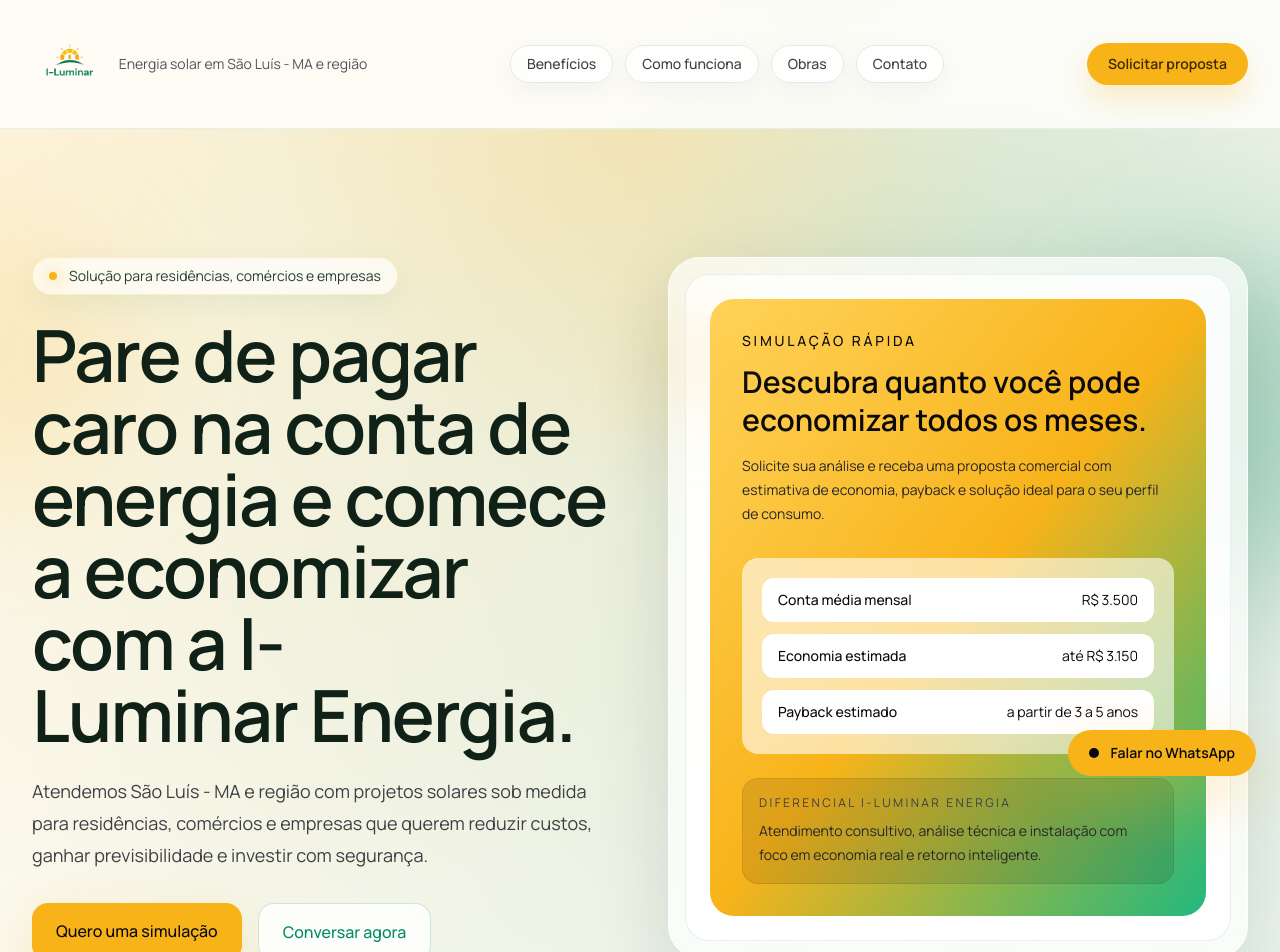
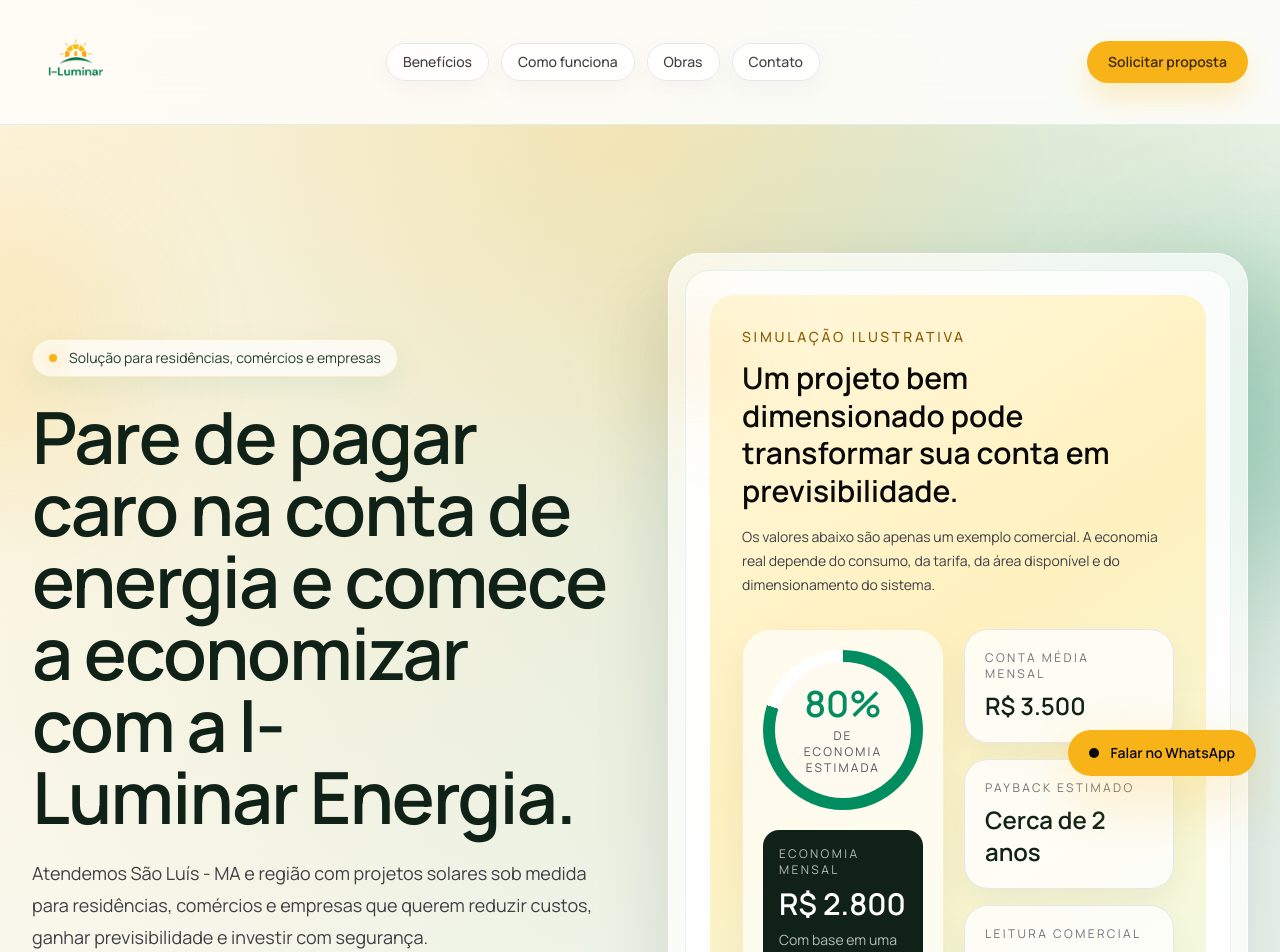
Before and after one commit to grupoiluminarbr-create/iluminarenergia, a Next.js app: page / in a window 1280 px wide. Shown: the top 952 px of the page. Built offline with nearby package versions, Linux system fonts and the light colour scheme.

Commit message:
Update SolarLandingPage.tsx

```diff
--- a/components/SolarLandingPage.tsx
+++ b/components/SolarLandingPage.tsx
@@ -150,20 +150,16 @@
       </a>
 
       <header className="sticky top-0 z-40 border-b border-[#018d5f]/10 bg-white/75 backdrop-blur-xl">
-        <div className="mx-auto flex max-w-7xl items-center justify-between px-6 py-4 lg:px-8">
-          <div className="flex items-center gap-3">
+        <div className="mx-auto flex max-w-7xl items-center justify-between px-6 py-1.5 lg:px-8">
+          <div className="flex items-center">
             <Image
               src="/logo.png"
               alt="I-Luminar Energia"
-              width={340}
-              height={100}
-              className="h-24 w-auto"
+              width={460}
+              height={140}
+              className="h-28 w-auto"
               priority
             />
-
-            <p className="hidden text-sm text-zinc-600 sm:block">
-              Energia solar em São Luís - MA e região
-            </p>
           </div>
 
           <nav className="hidden items-center gap-3 text-sm text-zinc-700 md:flex">
@@ -269,45 +265,83 @@
               <div className="absolute -left-8 top-12 hidden h-28 w-28 rounded-full border border-[#f8b319]/20 bg-[#f8b319]/10 blur-2xl lg:block" />
               <div className="rounded-[2rem] border border-white/70 bg-white/70 p-4 shadow-[0_30px_80px_rgba(16,24,40,0.12)]">
                 <div className="rounded-[1.5rem] border border-[#018d5f]/10 bg-white/80 p-6">
-                  <div className="rounded-[1.5rem] bg-gradient-to-br from-[#ffd45c] via-[#f8b319] to-[#22b87e] p-8 text-zinc-950">
-                    <p className="text-sm font-medium uppercase tracking-[0.2em]">
-                      Simulação rápida
+                  <div className="rounded-[1.5rem] bg-[linear-gradient(145deg,#fff7db_0%,#fff1bf_38%,#ebfff5_100%)] p-8 text-zinc-950">
+                    <p className="text-sm font-medium uppercase tracking-[0.2em] text-[#8a5b00]">
+                      Simulação ilustrativa
                     </p>
                     <h2 className="mt-3 text-3xl font-semibold leading-tight">
-                      Descubra quanto você pode economizar todos os meses.
+                      Um projeto bem dimensionado pode transformar sua conta em
+                      previsibilidade.
                     </h2>
-                    <p className="mt-4 text-sm leading-6 text-zinc-800">
-                      Solicite sua análise e receba uma proposta comercial com
-                      estimativa de economia, payback e solução ideal para o seu
-                      perfil de consumo.
+                    <p className="mt-4 max-w-lg text-sm leading-6 text-zinc-700">
+                      Os valores abaixo são apenas um exemplo comercial. A
+                      economia real depende do consumo, da tarifa, da área
+                      disponível e do dimensionamento do sistema.
                     </p>
 
-                    <div className="mt-8 space-y-3 rounded-2xl bg-white/60 p-5 backdrop-blur">
-                      <div className="flex items-center justify-between rounded-xl bg-white px-4 py-3">
-                        <span className="text-sm font-medium">
-                          Conta média mensal
-                        </span>
-                        <span className="text-sm">R$ 3.500</span>
+                    <div className="mt-8 grid gap-5 lg:grid-cols-[0.9fr_1.1fr]">
+                      <div className="rounded-[1.75rem] border border-[#f8b319]/20 bg-white/70 p-5 shadow-[0_18px_40px_rgba(16,24,40,0.06)]">
+                        <div className="mx-auto flex h-40 w-40 items-center justify-center rounded-full bg-[conic-gradient(#018d5f_0deg,#018d5f_288deg,#ffffff_288deg,#ffffff_360deg)] p-3">
+                          <div className="flex h-full w-full flex-col items-center justify-center rounded-full bg-[#fffaf0] text-center">
+                            <span className="text-4xl font-semibold text-[#018d5f]">
+                              80%
+                            </span>
+                            <span className="mt-1 max-w-[6rem] text-xs uppercase tracking-[0.18em] text-zinc-600">
+                              de economia estimada
+                            </span>
+                          </div>
+                        </div>
+
+                        <div className="mt-5 rounded-2xl bg-[#102218] px-4 py-4 text-white">
+                          <p className="text-xs uppercase tracking-[0.2em] text-white/70">
+                            Economia mensal
+                          </p>
+                          <p className="mt-2 text-3xl font-semibold">
+                            R$ 2.800
+                          </p>
+                          <p className="mt-2 text-sm text-white/70">
+                            Com base em uma conta média de R$ 3.500.
+                          </p>
+                        </div>
                       </div>
-                      <div className="flex items-center justify-between rounded-xl bg-white px-4 py-3">
-                        <span className="text-sm font-medium">
-                          Economia estimada
-                        </span>
-                        <span className="text-sm">até R$ 3.150</span>
-                      </div>
-                      <div className="flex items-center justify-between rounded-xl bg-white px-4 py-3">
-                        <span className="text-sm font-medium">
-                          Payback estimado
-                        </span>
-                        <span className="text-sm">a partir de 3 a 5 anos</span>
+
+                      <div className="grid gap-4">
+                        <div className="rounded-[1.5rem] border border-[#018d5f]/12 bg-white/80 p-5 shadow-[0_14px_30px_rgba(16,24,40,0.05)]">
+                          <p className="text-xs uppercase tracking-[0.2em] text-zinc-500">
+                            Conta média mensal
+                          </p>
+                          <p className="mt-2 text-2xl font-semibold text-[#102218]">
+                            R$ 3.500
+                          </p>
+                        </div>
+
+                        <div className="rounded-[1.5rem] border border-[#018d5f]/12 bg-white/80 p-5 shadow-[0_14px_30px_rgba(16,24,40,0.05)]">
+                          <p className="text-xs uppercase tracking-[0.2em] text-zinc-500">
+                            Payback estimado
+                          </p>
+                          <p className="mt-2 text-2xl font-semibold text-[#102218]">
+                            Cerca de 2 anos
+                          </p>
+                        </div>
+
+                        <div className="rounded-[1.5rem] border border-[#018d5f]/12 bg-white/80 p-5 shadow-[0_14px_30px_rgba(16,24,40,0.05)]">
+                          <p className="text-xs uppercase tracking-[0.2em] text-zinc-500">
+                            Leitura comercial
+                          </p>
+                          <p className="mt-2 text-sm leading-7 text-zinc-700">
+                            Uma análise técnica correta mostra o potencial de
+                            economia e o retorno do investimento com muito mais
+                            clareza para a decisão.
+                          </p>
+                        </div>
                       </div>
                     </div>
 
-                    <div className="mt-6 rounded-2xl border border-zinc-900/10 bg-zinc-950/10 p-4">
-                      <p className="text-xs uppercase tracking-[0.2em] text-zinc-700">
+                    <div className="mt-6 rounded-2xl border border-[#018d5f]/12 bg-white/65 p-4">
+                      <p className="text-xs uppercase tracking-[0.2em] text-zinc-600">
                         Diferencial I-Luminar Energia
                       </p>
-                      <p className="mt-2 text-sm leading-6 text-zinc-800">
+                      <p className="mt-2 text-sm leading-6 text-zinc-700">
                         Atendimento consultivo, análise técnica e instalação com
                         foco em economia real e retorno inteligente.
                       </p>
@@ -325,7 +359,7 @@
         >
           <div className="mx-auto max-w-7xl px-6 py-20 lg:px-8">
             <div className="max-w-2xl">
-              <p className="text-sm font-medium uppercase tracking-[0.2em] text-[#22b87e]">
+              <p className="text-sm font-medium uppercase tracking-[0.2em] text-[#ffd45c]">
                 Benefícios
               </p>
               <h2 className="mt-4 text-3xl font-semibold tracking-tight sm:text-4xl">
@@ -443,12 +477,12 @@
           </div>
         </section>
 
-        <section className="border-t border-[#018d5f]/10 bg-[linear-gradient(180deg,rgba(255,255,255,0.35),rgba(247,250,247,0.95))]">
+        <section className="border-t border-[#018d5f]/10 bg-[linear-gradient(180deg,rgba(255,255,255,0.72),rgba(247,250,247,0.92))]">
           <div className="mx-auto max-w-7xl px-6 py-20 lg:px-8">
-            <div className="rounded-[2rem] border border-[#018d5f]/10 bg-white/88 p-8 shadow-[0_20px_60px_rgba(16,24,40,0.06)] lg:p-12">
+            <div className="rounded-[2rem] border border-[#018d5f]/10 bg-[linear-gradient(180deg,rgba(255,255,255,0.96),rgba(245,251,247,0.96))] p-8 shadow-[0_20px_60px_rgba(16,24,40,0.06)] lg:p-12">
               <div className="grid gap-10 lg:grid-cols-[1.1fr_0.9fr] lg:items-center">
                 <div>
-                  <p className="text-sm font-medium uppercase tracking-[0.2em] text-[#22b87e]">
+                  <p className="text-sm font-medium uppercase tracking-[0.2em] text-[#ffd45c]">
                     Por que escolher a I-Luminar Energia
                   </p>
                   <h2 className="mt-4 text-3xl font-semibold tracking-tight sm:text-4xl">
@@ -463,7 +497,7 @@
                 </div>
 
                 <div className="grid gap-4 sm:grid-cols-2">
-                  <div className="rounded-2xl border border-[#018d5f]/10 bg-[#f9fdfb] p-5">
+                  <div className="rounded-2xl border border-[#018d5f]/10 bg-white/98 p-5 shadow-[0_12px_30px_rgba(16,24,40,0.04)]">
                     <p className="text-sm text-zinc-500">
                       Projetos personalizados
                     </p>
@@ -471,7 +505,7 @@
                       Dimensionamento sob medida
                     </p>
                   </div>
-                  <div className="rounded-2xl border border-[#018d5f]/10 bg-[#f9fdfb] p-5">
+                  <div className="rounded-2xl border border-[#018d5f]/10 bg-white/98 p-5 shadow-[0_12px_30px_rgba(16,24,40,0.04)]">
                     <p className="text-sm text-zinc-500">
                       Equipe especializada
                     </p>
@@ -479,13 +513,13 @@
                       Instalação com padrão técnico
                     </p>
                   </div>
-                  <div className="rounded-2xl border border-[#018d5f]/10 bg-[#f9fdfb] p-5">
+                  <div className="rounded-2xl border border-[#018d5f]/10 bg-white/98 p-5 shadow-[0_12px_30px_rgba(16,24,40,0.04)]">
                     <p className="text-sm text-zinc-500">Suporte completo</p>
                     <p className="mt-2 text-lg font-semibold">
                       Acompanhamento até a homologação
                     </p>
                   </div>
-                  <div className="rounded-2xl border border-[#018d5f]/10 bg-[#f9fdfb] p-5">
+                  <div className="rounded-2xl border border-[#018d5f]/10 bg-white/98 p-5 shadow-[0_12px_30px_rgba(16,24,40,0.04)]">
                     <p className="text-sm text-zinc-500">Visão financeira</p>
                     <p className="mt-2 text-lg font-semibold">
                       Retorno com previsibilidade
@@ -497,7 +531,7 @@
           </div>
         </section>
 
-        <section className="border-t border-[#018d5f]/10 bg-[linear-gradient(180deg,rgba(255,255,255,0.2),rgba(247,250,247,0.95))]">
+        <section className="border-t border-[#018d5f]/10 bg-white/35">
           <div className="mx-auto grid max-w-7xl gap-10 px-6 py-20 lg:grid-cols-[0.85fr_1.15fr] lg:px-8">
             <div>
               <p className="text-sm font-medium uppercase tracking-[0.2em] text-[#ffd45c]">
@@ -516,7 +550,7 @@
               {faqs.map((item) => (
                 <div
                   key={item.question}
-                  className="rounded-[1.6rem] border border-[#018d5f]/10 bg-white/88 p-6 shadow-[0_16px_40px_rgba(16,24,40,0.04)]"
+                  className="rounded-[1.6rem] border border-[#018d5f]/10 bg-white/92 p-6 shadow-[0_16px_40px_rgba(16,24,40,0.04)]"
                 >
                   <h3 className="text-lg font-semibold text-[#102218]">
                     {item.question}
@@ -528,7 +562,7 @@
           </div>
         </section>
 
-        <section id="contato" className="border-t border-[#018d5f]/10">
+        <section id="contato" className="border-t border-[#018d5f]/10 bg-white/35">
           <div className="mx-auto max-w-7xl px-6 py-20 lg:px-8">
             <div className="grid gap-8 lg:grid-cols-[1fr_0.9fr]">
               <div>
@@ -543,7 +577,7 @@
                   consultivo e focado em fechar a melhor solução para o seu
                   imóvel ou negócio.
                 </p>
-                <div className="mt-8 rounded-[1.75rem] border border-[#018d5f]/10 bg-white/88 p-6 shadow-[0_20px_50px_rgba(16,24,40,0.05)]">
+                <div className="mt-8 rounded-[1.75rem] border border-[#018d5f]/10 bg-white/92 p-6 shadow-[0_20px_50px_rgba(16,24,40,0.05)]">
                   <p className="text-sm uppercase tracking-[0.2em] text-zinc-500">
                     Atendimento direto
                   </p>
@@ -554,7 +588,7 @@
                     href={whatsappHref}
                     target="_blank"
                     rel="noreferrer"
-                    className="mt-5 inline-flex rounded-2xl border border-[#018d5f]/20 bg-[#018d5f]/10 px-5 py-3 text-sm font-medium text-[#018d5f] transition hover:bg-[#018d5f]/20"
+                    className="mt-5 inline-flex rounded-2xl border border-[#f8b319]/50 bg-[#f8b319] px-5 py-3 text-sm font-semibold text-[#3f2a00] shadow-[0_14px_30px_rgba(248,179,25,0.24)] transition hover:-translate-y-0.5 hover:bg-[#ffbf2f]"
                   >
                     Abrir conversa no WhatsApp
                   </a>
@@ -562,7 +596,7 @@
               </div>
 
               <form
-                className="rounded-[2rem] border border-[#018d5f]/10 bg-white/88 p-6 shadow-[0_20px_60px_rgba(16,24,40,0.06)] sm:p-8"
+                className="rounded-[2rem] border border-[#018d5f]/10 bg-white/92 p-6 shadow-[0_20px_60px_rgba(16,24,40,0.06)] sm:p-8"
                 onSubmit={handleSubmit}
               >
                 <div className="grid gap-4">
@@ -572,7 +606,7 @@
                     placeholder="Nome"
                     value={formData.name}
                     onChange={handleInputChange}
-                    className="rounded-2xl border border-[#018d5f]/10 bg-[#f9fdfb] px-4 py-3 text-[#102218] outline-none placeholder:text-zinc-500 focus:border-[#f8b319]"
+                    className="rounded-2xl border border-[#018d5f]/10 bg-white px-4 py-3 text-[#102218] outline-none placeholder:text-zinc-500 focus:border-[#f8b319]"
                     required
                   />
                   <input
@@ -581,7 +615,7 @@
                     placeholder="E-mail"
                     value={formData.email}
                     onChange={handleInputChange}
-                    className="rounded-2xl border border-[#018d5f]/10 bg-[#f9fdfb] px-4 py-3 text-[#102218] outline-none placeholder:text-zinc-500 focus:border-[#f8b319]"
+                    className="rounded-2xl border border-[#018d5f]/10 bg-white px-4 py-3 text-[#102218] outline-none placeholder:text-zinc-500 focus:border-[#f8b319]"
                     required
                   />
                   <input
@@ -590,7 +624,7 @@
                     placeholder="WhatsApp"
                     value={formData.phone}
                     onChange={handleInputChange}
-                    className="rounded-2xl border border-[#018d5f]/10 bg-[#f9fdfb] px-4 py-3 text-[#102218] outline-none placeholder:text-zinc-500 focus:border-[#f8b319]"
+                    className="rounded-2xl border border-[#018d5f]/10 bg-white px-4 py-3 text-[#102218] outline-none placeholder:text-zinc-500 focus:border-[#f8b319]"
                     required
                   />
                   <textarea
@@ -599,7 +633,7 @@
                     rows={5}
                     value={formData.message}
                     onChange={handleInputChange}
-                    className="rounded-2xl border border-[#018d5f]/10 bg-[#f9fdfb] px-4 py-3 text-[#102218] outline-none placeholder:text-zinc-500 focus:border-[#f8b319]"
+                    className="rounded-2xl border border-[#018d5f]/10 bg-white px-4 py-3 text-[#102218] outline-none placeholder:text-zinc-500 focus:border-[#f8b319]"
                   />
                   <button
                     type="submit"
```
